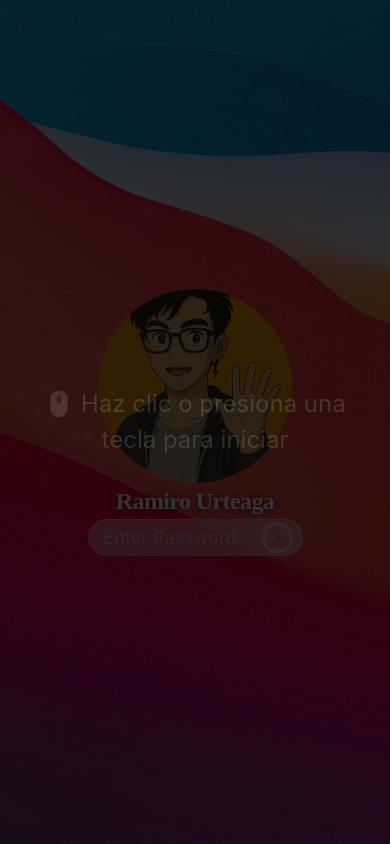
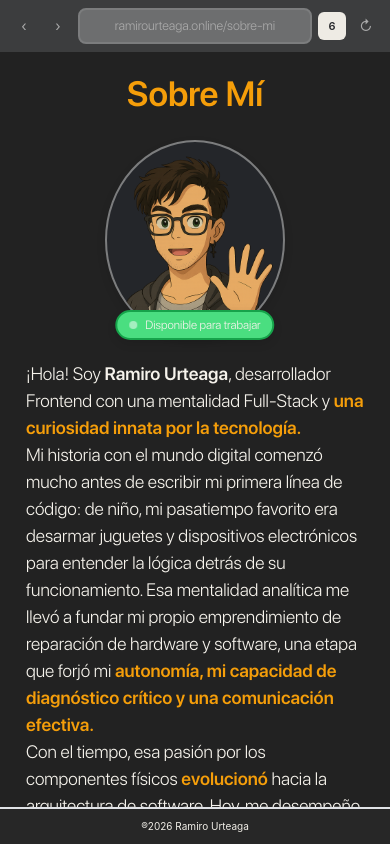
Before and after one commit to RamiroUrt/Portafolio, a React (Vite) app: page / in a window 390 px wide. Built offline with nearby package versions, Linux system fonts and the light colour scheme; a web font is replaced by a local one.

Commit message:
fix: footer mobile

```diff
--- a/src/Page/App.tsx
+++ b/src/Page/App.tsx
@@ -1,49 +1,49 @@
 import { useState } from "react";
 import BrowserWindow from "../components/layout/BrowserWindow/BrowserWindow";
 import Aside from "../components/layout/Sidebar/Sidebar";
-import Loader from "../components/ui/Loader/Loader";
-import AlertIOS from "../components/ui/Alert/Toast";
+// import Loader from "../components/ui/Loader/Loader";
+// import AlertIOS from "../components/ui/Alert/Toast";
 import { ThemeProvider } from "../context/ThemeContext";
 import { TabProvider } from '../context/tabContex';
 function App() {
-  const [renderMain, setRenderMain] = useState(false);
-  const [isLoaderVisible, setIsLoaderVisible] = useState(true);
-  const [showTutorial, setShowTutorial] = useState(false);
+  // const [renderMain, setRenderMain] = useState(false);
+  // const [isLoaderVisible, setIsLoaderVisible] = useState(true);
+  // const [showTutorial, setShowTutorial] = useState(false);
 
-  const handleLoaderFinish = () => {
-    setRenderMain(true);
+  // const handleLoaderFinish = () => {
+  //   setRenderMain(true);
 
-    requestAnimationFrame(() => {
-      setTimeout(() => {
-         setIsLoaderVisible(false);
+  //   requestAnimationFrame(() => {
+  //     setTimeout(() => {
+  //        setIsLoaderVisible(false);
 
-        setTimeout(() => {
-          setShowTutorial(true);
-        }, 500);
+  //       setTimeout(() => {
+  //         setShowTutorial(true);
+  //       }, 500);
 
-      }, 10);
-    });
-  };
+  //     }, 10);
+  //   });
+  // };
 
   return (
     <ThemeProvider>
       <TabProvider>
-      {renderMain && (
+      {/* {renderMain && ( */}
         <main className="main-layout">
           <Aside />
           <BrowserWindow />
 
-          <AlertIOS
+          {/* <AlertIOS
             show={showTutorial}
             onClose={() => setShowTutorial(false)}
             translationKey="welcome"
-          />
+          /> */}
         </main>
-       )}
+       {/* )} */}
 
-       {isLoaderVisible && (
+       {/* {isLoaderVisible && (
         <Loader onFinish={handleLoaderFinish} />
-      )}
+      )}  */}
       </TabProvider>
     </ThemeProvider>
   );
--- a/src/styles/index.css
+++ b/src/styles/index.css
@@ -253,6 +253,12 @@ html, body {
   padding: 12px 0;
   width: 100%;
 }
+.layout-title-container{
+  display: flex;
+  width: 100%;
+  justify-content: center;
+  align-items: center;
+}
 
 /**************
  * SCROLL BAR *
@@ -1340,6 +1346,12 @@ EDUCATION
   }
 }
 @media screen and (max-width: 800px){
+  .avatar-wrapper,
+  .circle-avatar{
+    width: 200px;
+    height: 200px;
+  }
+
   .timeline-container {
     align-items: flex-start;
     padding-left: var(--sp-10);
@@ -1495,7 +1507,6 @@ grid-template-columns: 0px 1fr;
   inset: 0;
   background: rgba(0, 0, 0, 0.286);
   backdrop-filter: blur(20px);
-  -webkit-backdrop-filter: blur(20px);
   display: flex;
   align-items: center;
   justify-content: center;
@@ -1506,19 +1517,18 @@ grid-template-columns: 0px 1fr;
   width: 100%;
   overflow-y: auto;
   height: 100vh;
-  background: transparent;
   display: flex;
   flex-direction: column;
 }
 
 .mobile-tabs-panel-header {
+  margin-top: 2em;
   display: flex;
   justify-content: space-between;
   align-items: center;
   padding: 16px 20px;
   font-size: 15px;
   font-weight: 600;
-  color: #1d1d1f;
 }
 
 .done-btn {
@@ -1653,3 +1663,6 @@ font-size: 12px;
 .mobile-new-tab-card:active {
   background: rgba(255, 255, 255, 0.8);
 }
+.footer-dark-mobile{
+  margin-bottom: 2.5em;
+}
```
